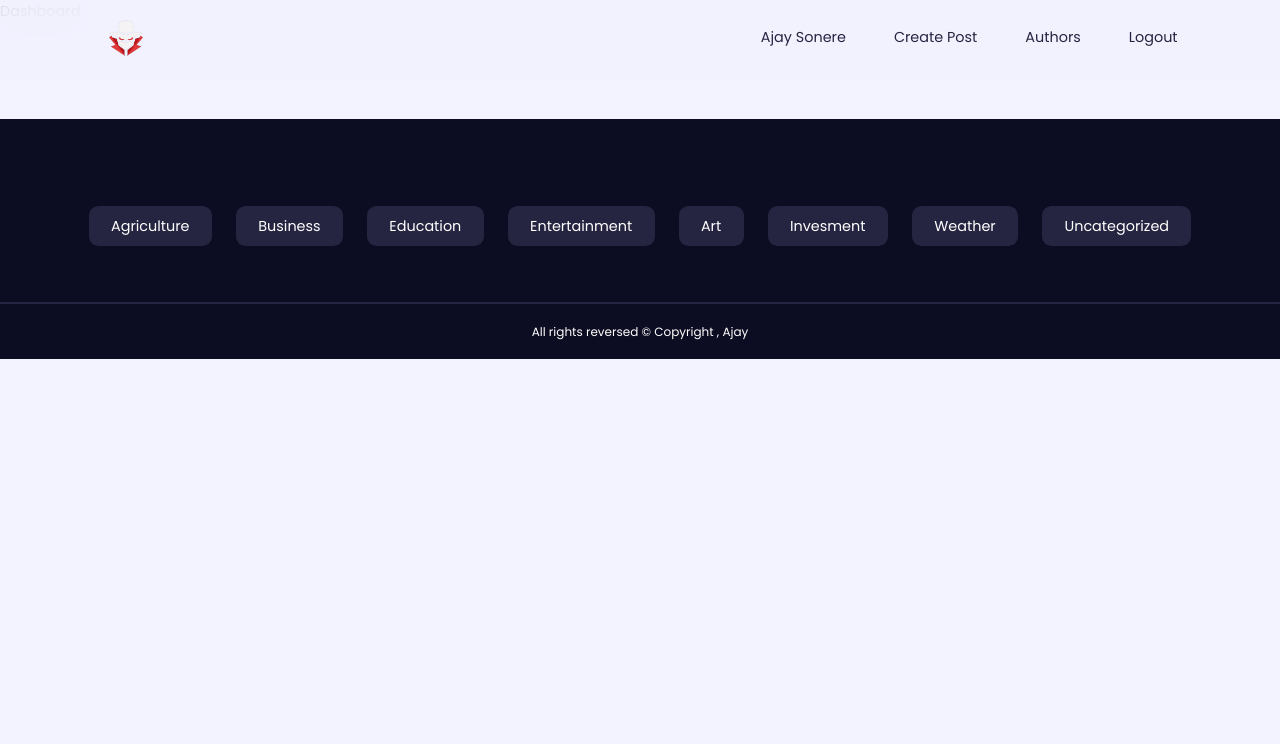
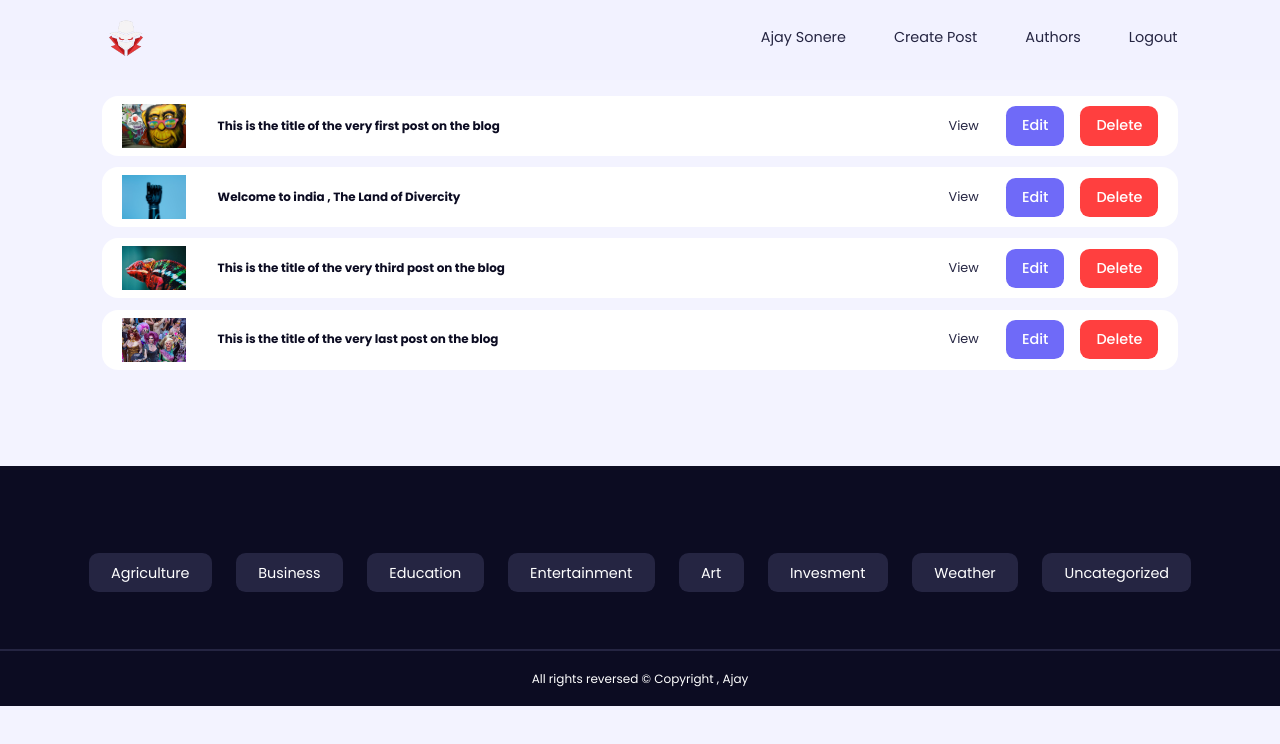
Before and after one commit to ajaysonere/Mern-Blog-Web-app, a React (Vite) app in the folder blog-client/: page /myposts/1 in a window 1280 px wide. Shown: the top 744 px of the page. Built offline with nearby package versions, Linux system fonts and the light colour scheme.

Commit message:
dashboard page completed

```diff
--- a/blog-client/src/index.css
+++ b/blog-client/src/index.css
@@ -489,3 +489,50 @@ input , select , textarea {
   margin-inline: auto;
   width: var(--form-width);
 }
+
+
+
+
+
+
+
+
+
+
+
+/* ============== my posts ===================  */
+
+.dashboard__container {
+   display: flex;
+   flex-direction: column;
+   gap: 0.7rem;
+}
+
+.dashboard__post {
+    display: flex;
+    align-items: center;
+    justify-content: space-between;
+    gap: 1rem;
+    background: var(--color-white);
+    padding: 0.5rem 1.2rem;
+    border-radius: var(--radius-3);
+}
+
+.dashboard__post-info {
+   width: 100%;
+   display: flex;
+   align-items: center;
+   gap: 2rem;
+}
+
+.dashboard__post-thumbnail {
+    width: 4rem;
+    border-radius: var(--radius-1);
+    overflow: hidden;
+}
+
+.dashboard__post-action {
+    display: flex;
+    align-items: center;
+    gap: 1rem;
+}
--- a/blog-client/src/pages/Dashboard.jsx
+++ b/blog-client/src/pages/Dashboard.jsx
@@ -1,7 +1,48 @@
+import { useState } from "react"
+import { DUMMY_POSTS } from "../data";
+import { Link } from "react-router-dom";
+
 
 const Dashboard = () => {
+  const [posts , setPosts] = useState(DUMMY_POSTS);
   return (
-    <div>Dashboard</div>
+    <section className="dashboard">
+        {
+            posts.length > 0 ? <div className="container dashboard__container">
+               {
+                  posts.map(post => {
+                     return (
+                       <article key={post.id} className="dashboard__post">
+                         <div className="dashboard__post-info">
+                           <div className="dashboard__post-thumbnail">
+                             <img src={post.thumbnail} />
+                           </div>
+                           <h5>{post.title}</h5>
+                         </div>
+                         <div className="dashboard__post-action">
+                           <Link to={`/posts/${post.id}`} className="btn sm">
+                             View
+                           </Link>
+                           <Link
+                             to={`/posts/${post.id}/edit`}
+                             className="btn primary"
+                           >
+                             Edit
+                           </Link>
+                           <Link
+                             to={`/posts/${post.id}/delete`}
+                             className="btn danger"
+                           >
+                             Delete
+                           </Link>
+                         </div>
+                       </article>
+                     );
+                  })
+               }
+            </div> : <h2 className="center">You Hava no Posts </h2>
+        }
+    </section>
   )
 }
 
--- a/blog-client/src/pages/Deletepost.jsx
+++ b/blog-client/src/pages/Deletepost.jsx
@@ -5,4 +5,4 @@ const Deletepost = () => {
   )
 }
 
-export default Deletepost
+export default Deletepost;
--- a/blog-client/src/pages/Userprofile.jsx
+++ b/blog-client/src/pages/Userprofile.jsx
@@ -56,25 +56,25 @@ const Userprofile = () => {
               type="email"
               placeholder="Email"
               value={email}
-              onChange={(e) => setName(e.target.value)}
+              onChange={(e) => setEmail(e.target.value)}
             />
             <input
               type="password"
               placeholder="Current password"
               value={currentPassword}
-              onChange={(e) => setName(e.target.value)}
+              onChange={(e) => setCurrentPassword(e.target.value)}
             />
             <input
               type="password"
               placeholder="New Password"
               value={newPassword}
-              onChange={(e) => setName(e.target.value)}
+              onChange={(e) => setNewPassword(e.target.value)}
             />
             <input
               type="password"
               placeholder="Confirm Password"
               value={confirmPassword}
-              onChange={(e) => setName(e.target.value)}
+              onChange={(e) => setConfirmPassword(e.target.value)}
             />
             <button type="submit" className="btn primary">Update Details </button>
           </form>
--- a/blog-client/src/routers/Router.jsx
+++ b/blog-client/src/routers/Router.jsx
@@ -13,6 +13,7 @@ import Dashboard from "../pages/Dashboard";
 import Editpost from "../pages/Editpost";
 import Logout from "../pages/Logout";
 import Register from "../pages/Register";
+import Deletepost from "../pages/Deletepost";
 
 const router = createBrowserRouter([
   {
@@ -31,6 +32,7 @@ const router = createBrowserRouter([
       { path: "/posts/users/:id", element: <Authorpost /> },
       { path: "/myposts/:id", element: <Dashboard /> },
       { path: "/posts/:id/edit", element: <Editpost /> },
+      { path: "/posts/:id/delete", element: <Deletepost/> },
       { path: "/logout", element: <Logout /> },
     ],
   },
```
